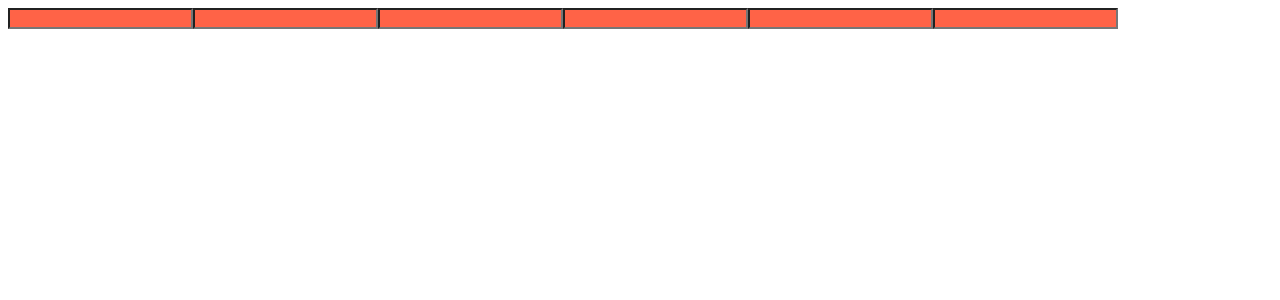
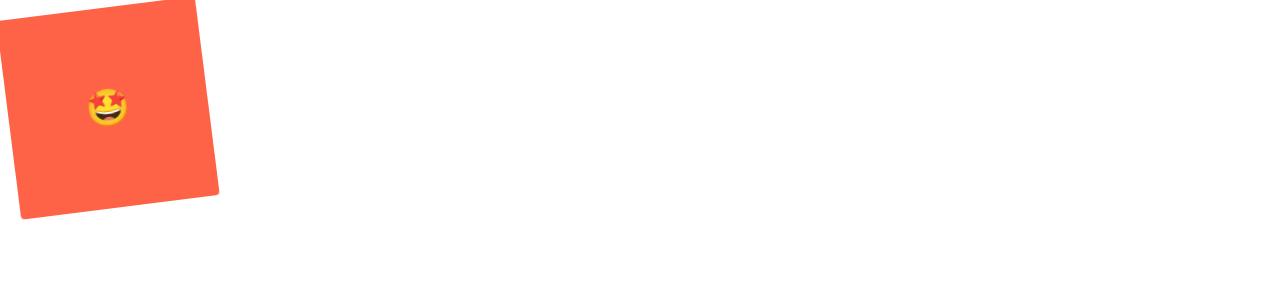
Before and after one commit to honghyunAhn/react-master, a React (Create React App) app: page / in a window 1280 px wide. Shown: the top 300 px of the page. Built offline with nearby package versions, Linux system fonts and the light colour scheme.

Commit message:
feat : Animations and Pseudo Selectors

```diff
--- a/src/App.js
+++ b/src/App.js
@@ -1,23 +1,49 @@
-import styled from "styled-components";
+import styled, { keyframes } from "styled-components";
 
-const Father = styled.div`
+const Wrapper = styled.div`
   display: flex;
 `;
 
-const Input = styled.input.attrs({ required: true, minLength: 10 })`
+const rotationAnimation = keyframes`
+  0% {
+    transform: rotate(0deg);
+    border-radius: 0px;
+  }
+  50%{
+    border-radius: 100px;
+  }
+  100%{
+    transform: rotate(360deg);
+    border-radius: 0px;
+  }
+`;
+
+const Box = styled.div`
+  height: 200px;
+  width: 200px;
   background-color: tomato;
+  display: flex;
+  justify-content: center;
+  align-items: center;
+  animation: ${rotationAnimation} 1s linear infinite;
+  span {
+    font-size: 36px;
+    &:hover {
+      font-size: 40px;
+    }
+    &:active {
+      opacity: 0;
+    }
+  }
 `;
 
 function App() {
   return (
-    <Father as="header">
-      <Input />
-      <Input />
-      <Input />
-      <Input />
-      <Input />
-      <Input />
-    </Father>
+    <Wrapper>
+      <Box>
+        <span>🤩</span>
+      </Box>
+    </Wrapper>
   );
 }
 
```
